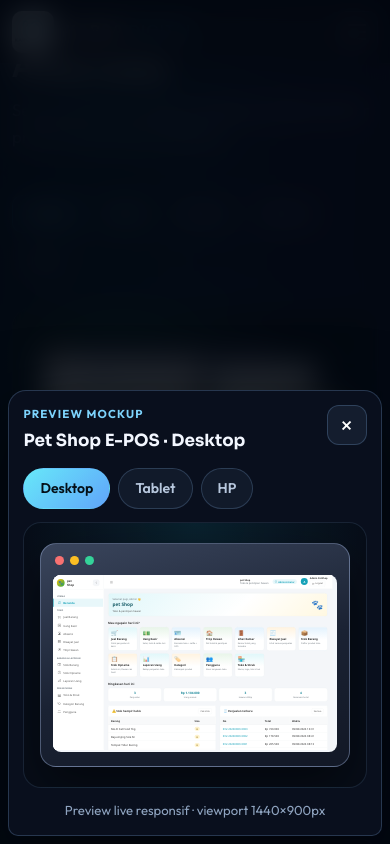
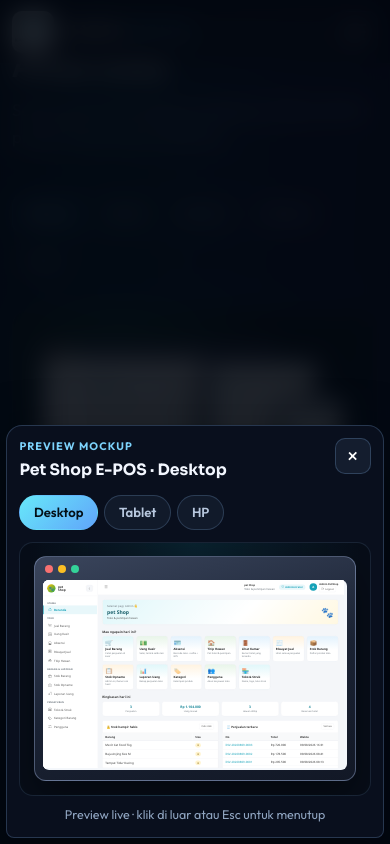
Before and after one commit to zico-padalino/company-profile, a React (Vite) app: page / in a window 390 px wide. Both pictures are taken after a click on the button 158 px from the left and 3291 px from the top of the page. Shown: the part 2869-3713 px from the top of the page. Built offline with nearby package versions, Linux system fonts and the light colour scheme.

Commit message:
Refactor DeviceViewModal and ProjectThumb components to improve scaling logic for device previews, enhancing responsiveness. Update CSS styles for better layout, padding, and dimensions across devices, ensuring a consistent user experience.

```diff
--- a/src/components/DeviceViewModal.css
+++ b/src/components/DeviceViewModal.css
@@ -6,12 +6,12 @@
   height: 100vh;
   height: 100dvh;
   background: rgba(2, 6, 14, 0.88);
-  backdrop-filter: blur(14px);
-  -webkit-backdrop-filter: blur(14px);
+  backdrop-filter: blur(12px);
+  -webkit-backdrop-filter: blur(12px);
   display: flex;
   align-items: center;
   justify-content: center;
-  padding: 1rem;
+  padding: 0.75rem;
   box-sizing: border-box;
   animation: device-view-fade 0.18s ease;
 }
@@ -26,15 +26,14 @@
 }
 
 .device-view-modal {
-  width: min(1040px, 100%);
-  max-height: min(92vh, 920px);
-  max-height: min(92dvh, 920px);
+  width: min(760px, calc(100vw - 1.5rem));
+  max-height: min(82dvh, 700px);
   overflow: hidden;
-  border-radius: 22px;
+  border-radius: 18px;
   background: rgba(10, 16, 30, 0.98);
   border: 1px solid rgba(148, 197, 255, 0.22);
-  box-shadow: 0 30px 80px rgba(0, 0, 0, 0.55);
-  padding: 1.1rem 1.25rem 1rem;
+  box-shadow: 0 24px 60px rgba(0, 0, 0, 0.5);
+  padding: 0.9rem 1rem 0.85rem;
   display: flex;
   flex-direction: column;
   box-sizing: border-box;
@@ -44,7 +43,7 @@
 @keyframes device-view-up {
   from {
     opacity: 0;
-    transform: translateY(18px) scale(0.985);
+    transform: translateY(14px) scale(0.985);
   }
   to {
     opacity: 1;
@@ -53,24 +52,26 @@
 }
 
 .device-view-modal--tablet {
-  width: min(680px, 100%);
+  width: min(400px, calc(100vw - 1.5rem));
+  max-height: min(88dvh, 720px);
 }
 
 .device-view-modal--phone {
-  width: min(440px, 100%);
+  width: min(340px, calc(100vw - 1.5rem));
+  max-height: min(90dvh, 740px);
 }
 
 .device-view-head {
   display: flex;
   justify-content: space-between;
-  gap: 1rem;
+  gap: 0.75rem;
   align-items: flex-start;
   flex-shrink: 0;
 }
 
 .device-view-head p {
   margin: 0;
-  font-size: 0.72rem;
+  font-size: 0.68rem;
   letter-spacing: 0.1em;
   text-transform: uppercase;
   color: #7dd3fc;
@@ -78,21 +79,21 @@
 }
 
 .device-view-head h3 {
-  margin: 0.25rem 0 0;
+  margin: 0.2rem 0 0;
   font-family: var(--font-display);
-  font-size: clamp(1.05rem, 2.4vw, 1.3rem);
+  font-size: clamp(0.98rem, 2.2vw, 1.15rem);
   color: #f3f7ff;
   font-weight: 700;
 }
 
 .device-view-close {
-  width: 40px;
-  height: 40px;
-  border-radius: 12px;
+  width: 36px;
+  height: 36px;
+  border-radius: 10px;
   border: 1px solid rgba(148, 197, 255, 0.22);
   background: rgba(148, 197, 255, 0.08);
   color: #fff;
-  font-size: 1.4rem;
+  font-size: 1.3rem;
   line-height: 1;
   cursor: pointer;
   flex-shrink: 0;
@@ -105,22 +106,22 @@
 .device-view-tabs {
   display: flex;
   flex-wrap: wrap;
-  gap: 0.5rem;
-  margin: 0.85rem 0;
+  gap: 0.4rem;
+  margin: 0.7rem 0;
   flex-shrink: 0;
 }
 
 .device-view-tabs button {
   display: inline-flex;
   align-items: center;
-  gap: 0.4rem;
+  gap: 0.35rem;
   border-radius: 999px;
   border: 1px solid rgba(148, 197, 255, 0.2);
   background: rgba(148, 197, 255, 0.06);
   color: #b7c7dd;
-  padding: 0.5rem 1rem;
+  padding: 0.4rem 0.85rem;
   font: inherit;
-  font-size: 0.88rem;
+  font-size: 0.82rem;
   font-weight: 600;
   cursor: pointer;
 }
@@ -131,37 +132,23 @@
   border-color: transparent;
 }
 
-.device-tab-dot {
-  width: 7px;
-  height: 7px;
-  border-radius: 50%;
-  background: #67e8f9;
-  display: inline-block;
-}
-
-.device-view-tabs button.active .device-tab-dot {
-  background: #041018;
-}
-
 .device-view-stage {
   flex: 1 1 auto;
   min-height: 0;
   display: flex;
   align-items: center;
   justify-content: center;
-  border-radius: 18px;
+  border-radius: 14px;
   background:
     radial-gradient(circle at 50% 0%, rgba(34, 211, 238, 0.1), transparent 55%),
     #070d18;
   border: 1px solid rgba(148, 197, 255, 0.12);
-  padding: 1.25rem 1rem;
+  padding: 0.85rem;
   box-sizing: border-box;
   overflow: hidden;
 }
 
 .device-shell {
-  width: 100%;
-  height: 100%;
   display: flex;
   flex-direction: column;
   align-items: center;
@@ -171,19 +158,9 @@
 
 .device-shell-screen {
   position: relative;
-  width: 100%;
-  height: 100%;
   overflow: hidden;
   background: #f4f7fb;
-}
-
-.device-shell-screen img {
   width: 100%;
-  height: 100%;
-  display: block;
-  object-fit: contain;
-  object-position: top center;
-  background: #f4f7fb;
 }
 
 .device-shell-screen iframe {
@@ -204,36 +181,39 @@
   color: #8fa4c0;
   padding: 1rem;
   text-align: center;
-  font-size: 0.9rem;
+  font-size: 0.85rem;
   background: #0b1220;
 }
 
-/* Desktop */
+/* ===== Desktop: aspect = 1440/900 ===== */
 .device-shell--desktop {
-  width: 100%;
-  max-width: 920px;
+  width: min(
+    100%,
+    680px,
+    calc((min(48dvh, 380px)) * 1440 / 900)
+  );
 }
 
 .device-shell-monitor {
   width: 100%;
-  border-radius: 16px;
-  padding: 12px 12px 14px;
+  border-radius: 12px;
+  padding: 8px 8px 10px;
   background: linear-gradient(165deg, #3a455c 0%, #1a2233 55%, #121826 100%);
   border: 1px solid rgba(186, 210, 255, 0.35);
-  box-shadow: 0 22px 50px rgba(0, 0, 0, 0.45);
+  box-shadow: 0 16px 36px rgba(0, 0, 0, 0.4);
   box-sizing: border-box;
 }
 
 .device-shell-chrome {
   display: flex;
-  gap: 6px;
-  margin-bottom: 10px;
+  gap: 5px;
+  margin-bottom: 7px;
   padding-left: 2px;
 }
 
 .device-shell-chrome span {
-  width: 9px;
-  height: 9px;
+  width: 8px;
+  height: 8px;
   border-radius: 50%;
   background: rgba(255, 255, 255, 0.22);
 }
@@ -250,70 +230,71 @@
   background: #34d399;
 }
 
-.device-shell--desktop .device-shell-screen {
-  aspect-ratio: 16 / 10;
-  border-radius: 8px;
-  max-height: min(52vh, 520px);
+.device-shell-screen--desktop {
+  aspect-ratio: 1440 / 900;
+  border-radius: 6px;
+  height: auto;
 }
 
-/* Tablet */
+/* ===== Tablet: aspect = 820/1180 ===== */
 .device-shell--tablet {
-  width: min(380px, 82%);
-  height: 100%;
-  max-height: min(62vh, 600px);
+  width: min(
+    100%,
+    280px,
+    calc((min(58dvh, 480px) - 28px) * 820 / 1180)
+  );
 }
 
 .device-shell--tablet .device-shell-body {
   width: 100%;
-  height: 100%;
-  aspect-ratio: 3 / 4;
-  max-height: inherit;
-  border-radius: 28px;
-  padding: 14px 14px 18px;
+  aspect-ratio: 820 / 1180;
+  border-radius: 22px;
+  padding: 10px 10px 14px;
   background: linear-gradient(165deg, #3a455c 0%, #1a2233 55%, #121826 100%);
   border: 1px solid rgba(186, 210, 255, 0.4);
   box-shadow:
-    0 28px 55px rgba(0, 0, 0, 0.5),
+    0 20px 40px rgba(0, 0, 0, 0.45),
     inset 0 1px 0 rgba(255, 255, 255, 0.1);
   display: flex;
   flex-direction: column;
   box-sizing: border-box;
 }
 
-.device-shell--tablet .device-shell-screen {
-  flex: 1;
+.device-shell-screen--tablet {
+  flex: 1 1 auto;
   min-height: 0;
-  border-radius: 12px;
-  background: #f4f7fb;
+  width: 100%;
+  height: auto;
+  border-radius: 10px;
 }
 
 .device-shell-home {
-  width: 38px;
-  height: 5px;
+  width: 32px;
+  height: 4px;
   border-radius: 999px;
   background: rgba(255, 255, 255, 0.28);
-  margin: 12px auto 0;
+  margin: 8px auto 0;
   flex-shrink: 0;
 }
 
-/* Phone — frame proporsional, isi live mobile layout */
+/* ===== Phone: aspect = 390/844 ===== */
 .device-shell--phone {
-  width: min(280px, 70%);
-  height: 100%;
-  max-height: min(68vh, 680px);
+  width: min(
+    100%,
+    240px,
+    calc((min(62dvh, 560px) - 20px) * 390 / 844)
+  );
 }
 
 .device-shell--phone .device-shell-body {
   width: 100%;
-  height: 100%;
-  aspect-ratio: 9 / 19.2;
-  max-height: inherit;
-  border-radius: 36px;
-  padding: 10px;
+  aspect-ratio: 390 / 844;
+  border-radius: 28px;
+  padding: 8px;
   background: linear-gradient(165deg, #2f384c 0%, #151c2a 55%, #0e1420 100%);
   border: 1px solid rgba(186, 210, 255, 0.4);
   box-shadow:
-    0 28px 55px rgba(0, 0, 0, 0.5),
+    0 20px 40px rgba(0, 0, 0, 0.45),
     inset 0 1px 0 rgba(255, 255, 255, 0.1);
   position: relative;
   box-sizing: border-box;
@@ -321,55 +302,55 @@
 
 .device-shell-notch {
   position: absolute;
-  top: 14px;
+  top: 12px;
   left: 50%;
   transform: translateX(-50%);
-  width: 32%;
-  height: 10px;
+  width: 30%;
+  height: 8px;
   border-radius: 999px;
   background: #0b1220;
   z-index: 2;
   pointer-events: none;
 }
 
-.device-shell--phone .device-shell-screen {
+.device-shell-screen--phone {
+  width: 100%;
   height: 100%;
-  border-radius: 26px;
-  background: #f4f7fb;
+  border-radius: 20px;
 }
 
 .device-view-hint {
-  margin: 0.7rem 0 0;
+  margin: 0.55rem 0 0;
   color: #8fa4c0;
-  font-size: 0.82rem;
+  font-size: 0.78rem;
   text-align: center;
   flex-shrink: 0;
 }
 
 @media (max-width: 720px) {
   .device-view-overlay {
-    padding: 0.5rem;
+    padding: 0.4rem;
     align-items: flex-end;
   }
 
-  .device-view-modal {
+  .device-view-modal,
+  .device-view-modal--tablet,
+  .device-view-modal--phone {
     width: 100%;
-    max-height: 94dvh;
-    border-radius: 18px 18px 10px 10px;
-    padding: 0.9rem;
+    max-height: 92dvh;
+    border-radius: 16px 16px 8px 8px;
+    padding: 0.75rem;
+  }
+
+  .device-shell--desktop {
+    width: min(100%, calc((min(36dvh, 260px)) * 1440 / 900));
+  }
+
+  .device-shell--tablet {
+    width: min(100%, 260px, calc((min(52dvh, 440px) - 28px) * 820 / 1180));
   }
 
   .device-shell--phone {
-    width: min(250px, 78%);
-    max-height: min(62vh, 580px);
-  }
-
-  .device-shell--tablet {
-    width: min(300px, 86%);
-    max-height: min(56vh, 500px);
-  }
-
-  .device-shell--desktop .device-shell-screen {
-    max-height: min(38vh, 300px);
+    width: min(100%, 220px, calc((min(58dvh, 520px) - 20px) * 390 / 844));
   }
 }
--- a/src/components/DeviceViewModal.tsx
+++ b/src/components/DeviceViewModal.tsx
@@ -15,7 +15,7 @@ function DeviceShell({
   liveUrl?: string
 }) {
   const screenRef = useRef<HTMLDivElement>(null)
-  const [scale, setScale] = useState(0.35)
+  const [scale, setScale] = useState(0.3)
   const viewport = DEVICE_VIEWPORTS[device]
 
   useEffect(() => {
@@ -25,16 +25,20 @@ function DeviceShell({
     const updateScale = () => {
       const { width, height } = el.getBoundingClientRect()
       if (width < 2 || height < 2) return
-      const fitW = width / viewport.width
-      const fitH = height / viewport.height
-      setScale(device === 'desktop' ? Math.min(fitW, fitH) : Math.max(fitW, fitH))
+      // Cover: isi penuh layar device (tanpa area hitam kosong)
+      setScale(Math.max(width / viewport.width, height / viewport.height))
     }
 
     updateScale()
     const observer = new ResizeObserver(updateScale)
     observer.observe(el)
-    return () => observer.disconnect()
-  }, [device, viewport.width, viewport.height])
+    // Delay sekali setelah paint modal
+    const t = window.setTimeout(updateScale, 50)
+    return () => {
+      observer.disconnect()
+      window.clearTimeout(t)
+    }
+  }, [device, viewport.width, liveUrl])
 
   const screen = (
     <div className={`device-shell-screen device-shell-screen--${device}`} ref={screenRef}>
@@ -166,7 +170,7 @@ export function DeviceViewModal({
 
         <p className="device-view-hint">
           {liveUrl
-            ? `Preview live responsif · viewport ${DEVICE_VIEWPORTS[device].width}×${DEVICE_VIEWPORTS[device].height}px`
+            ? 'Preview live · klik di luar atau Esc untuk menutup'
             : 'Isi Link Demo / Preview di admin untuk menampilkan mockup live.'}
         </p>
       </div>
--- a/src/components/ProjectThumb.tsx
+++ b/src/components/ProjectThumb.tsx
@@ -14,7 +14,7 @@ function LiveDeviceScreen({
   device: ViewDevice
 }) {
   const frameRef = useRef<HTMLDivElement>(null)
-  const [scale, setScale] = useState(0.2)
+  const [scale, setScale] = useState(0.15)
   const viewport = DEVICE_VIEWPORTS[device]
 
   useEffect(() => {
@@ -24,16 +24,14 @@ function LiveDeviceScreen({
     const updateScale = () => {
       const { width, height } = el.getBoundingClientRect()
       if (width < 2 || height < 2) return
-      const fitW = width / viewport.width
-      const fitH = height / viewport.height
-      setScale(device === 'desktop' ? Math.min(fitW, fitH) : Math.max(fitW, fitH))
+      setScale(Math.max(width / viewport.width, height / viewport.height))
     }
 
     updateScale()
     const observer = new ResizeObserver(updateScale)
     observer.observe(el)
     return () => observer.disconnect()
-  }, [device, viewport.width, viewport.height])
+  }, [device, viewport.width])
 
   if (!url) {
     return (
```
